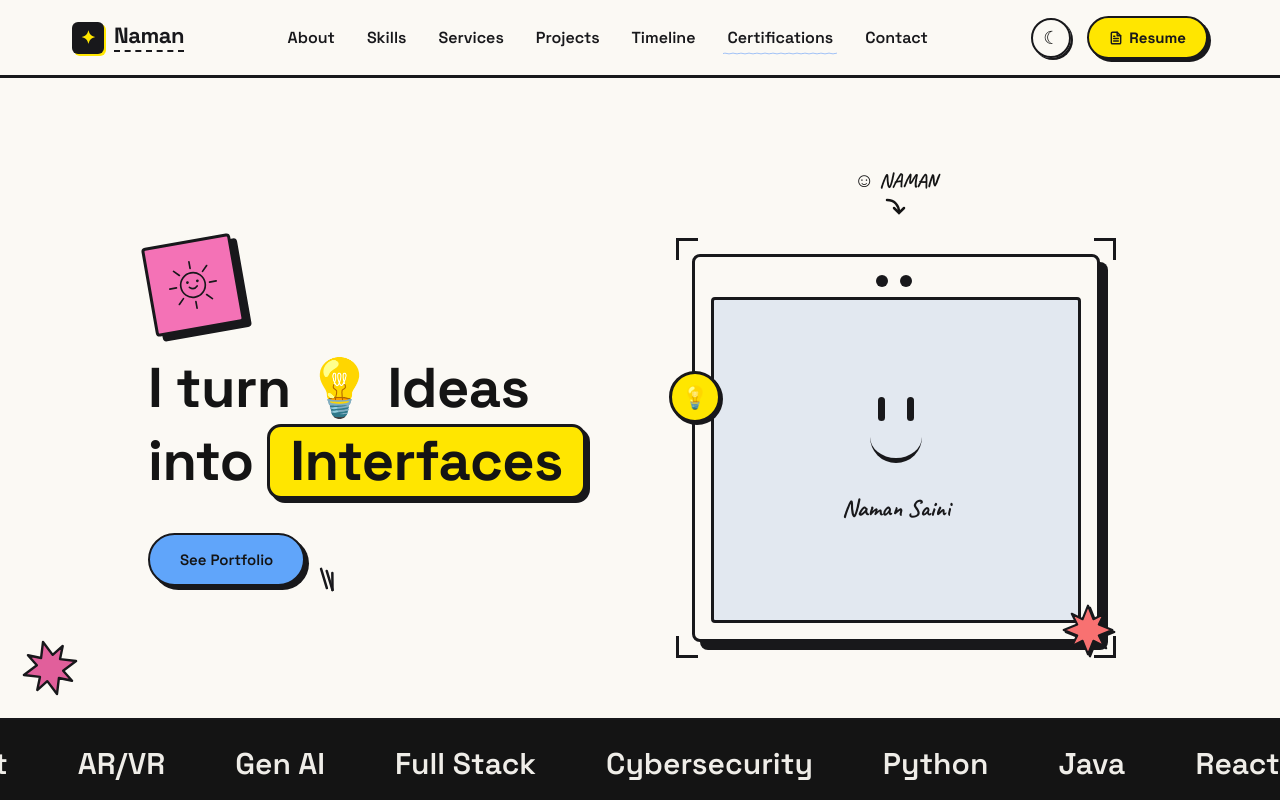
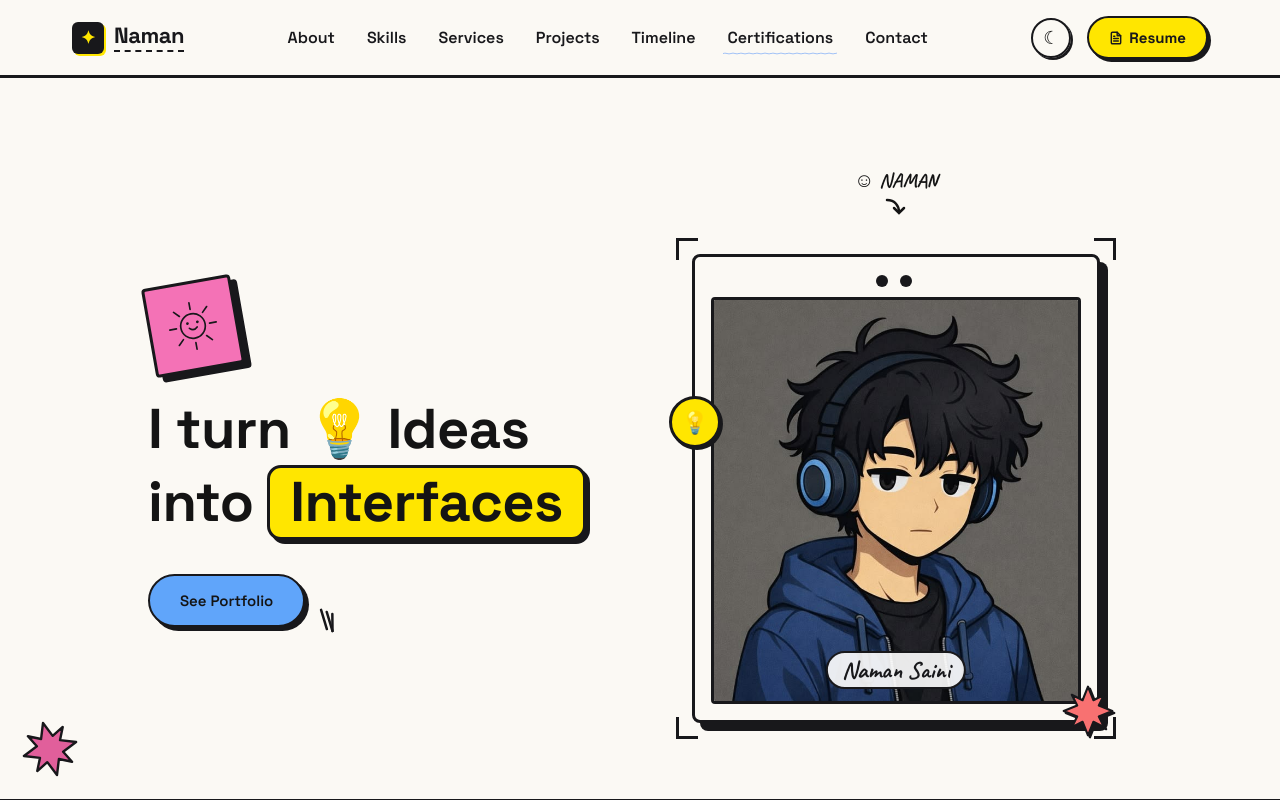
Before and after one commit to Namansaini2531/Portfolio, a React (Vite) app: page / in a window 1280 px wide. Shown: the top 800 px of the page. Built offline with nearby package versions, Linux system fonts and the light colour scheme.

Commit message:
feat: add Hero component with custom star icons and global styles

```diff
--- a/src/components/Hero.jsx
+++ b/src/components/Hero.jsx
@@ -80,15 +80,9 @@ export default function Hero() {
               <div className="dot"></div>
               <div className="dot"></div>
               <div className="bulb">💡</div>
-              <div className="screen">
-                <div className="custom-smiley">
-                  <div className="eyes">
-                    <div className="eye"></div>
-                    <div className="eye"></div>
-                  </div>
-                  <div className="smile-mouth"></div>
-                </div>
-                <div className="mockup-name hand">Naman Saini</div>
+              <div className="screen" style={{ overflow: 'hidden', padding: 0 }}>
+                <img src="/naman.jpg" alt="Naman Saini" style={{ width: '100%', height: '100%', objectFit: 'cover' }} />
+                <div className="mockup-name hand" style={{ position: 'absolute', bottom: '12px', left: '50%', transform: 'translateX(-50%)', background: 'rgba(255, 255, 255, 0.9)', padding: '2px 14px', borderRadius: '20px', border: '2.5px solid var(--line)', whiteSpace: 'nowrap', zIndex: 10 }}>Naman Saini</div>
               </div>
               <SpikyStar className="frame-star" size={54} fill="var(--red)" />
             </div>
--- a/src/index.css
+++ b/src/index.css
@@ -381,7 +381,7 @@ h1.hero-title {
 
 .frame {
   width: 100%;
-  aspect-ratio: 1/0.95;
+  aspect-ratio: 1/1.15;
   border: 3.5px solid var(--line);
   border-radius: 8px;
   background: var(--cream);
```
Also changed, not shown: public/naman.jpg (added).
